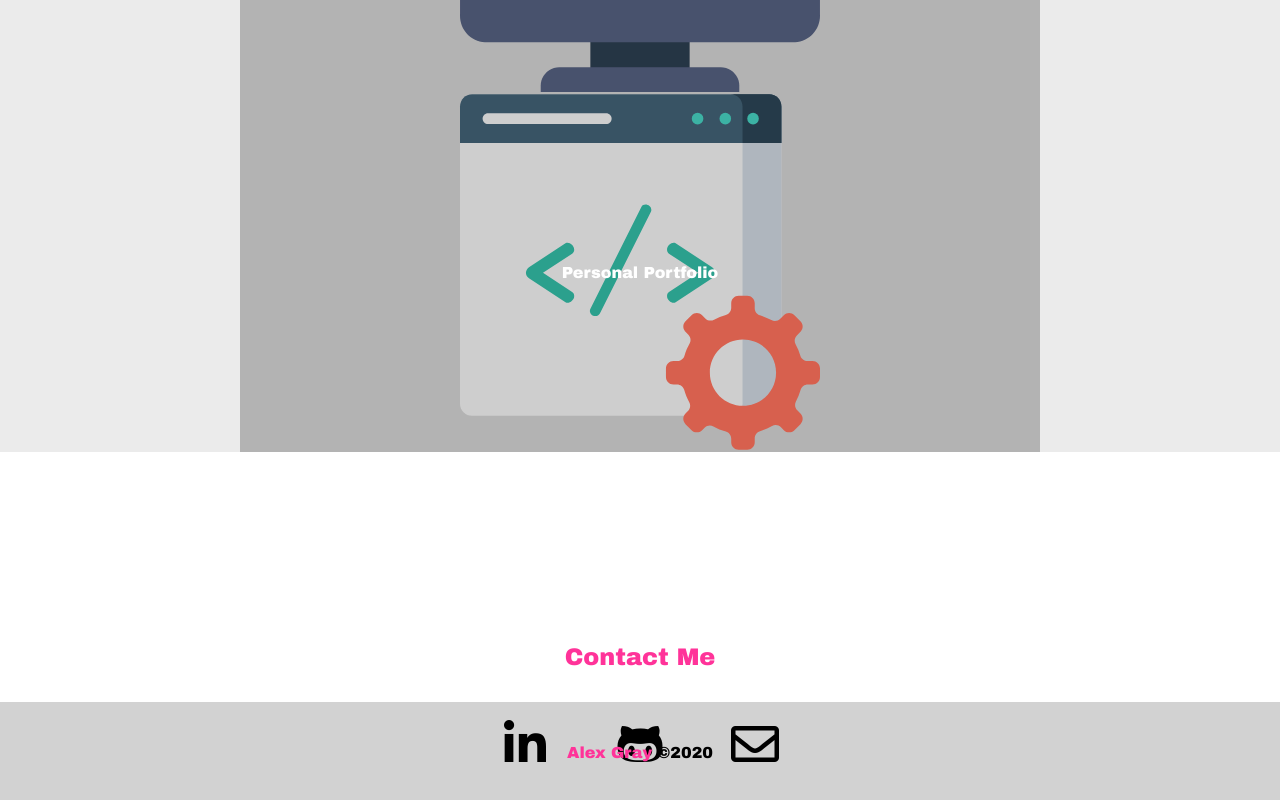
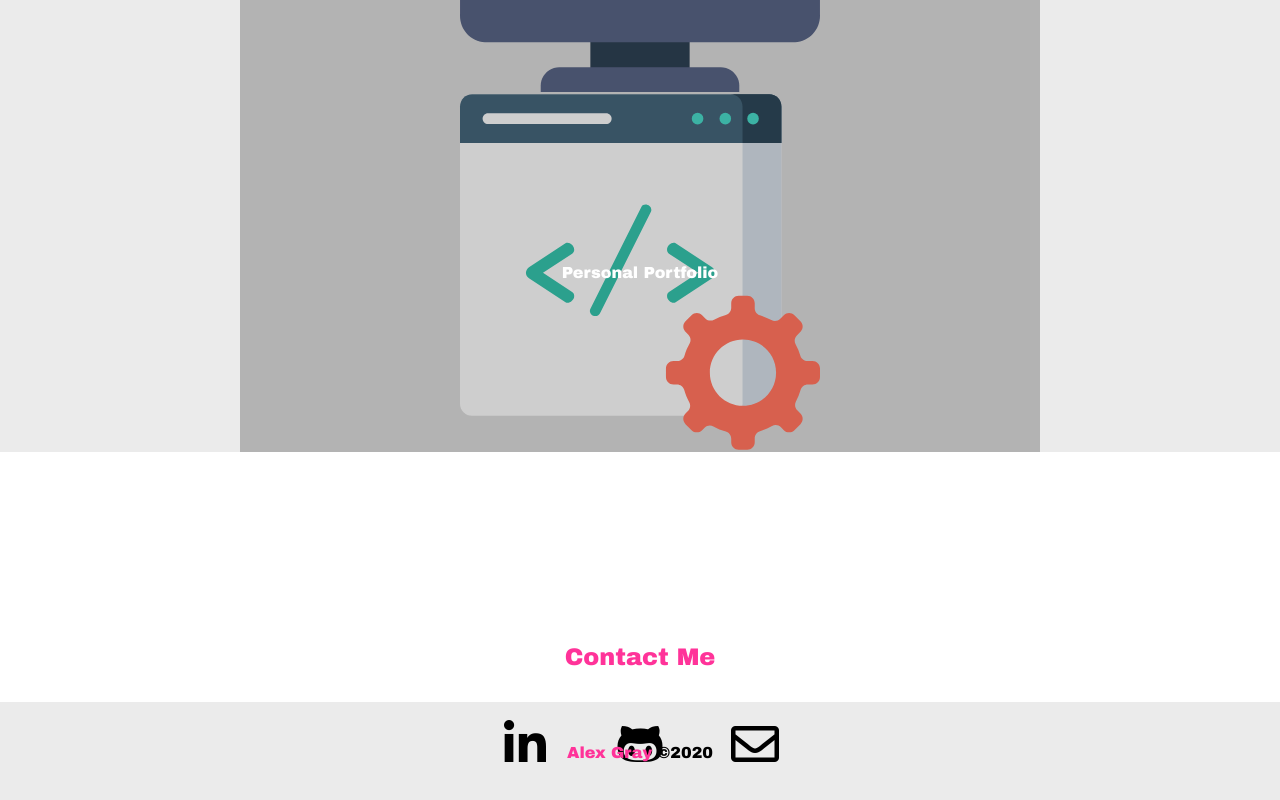
Before and after one commit to grayengineering425/GrayEngineeringPortfolio, an Angular app: page / in a window 1280 px wide. Shown: the part 5004-5804 px from the top of the page. Built offline with nearby package versions, Linux system fonts and the light colour scheme.

Commit message:
fix background color

```diff
--- a/src/app/contact/contact.component.css
+++ b/src/app/contact/contact.component.css
@@ -44,7 +44,7 @@
 {
   width:            100%;
   height:           100px;
-  background-color: #D2D2D2;
+  background-color: #EBEBEB;
 }
 
 .author-info
```
